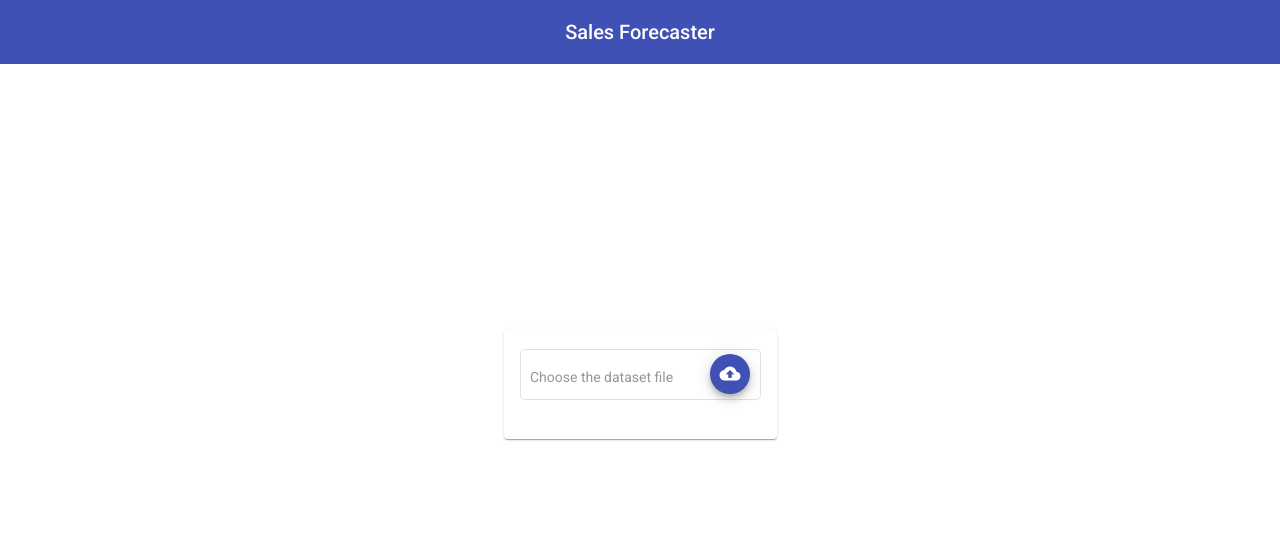
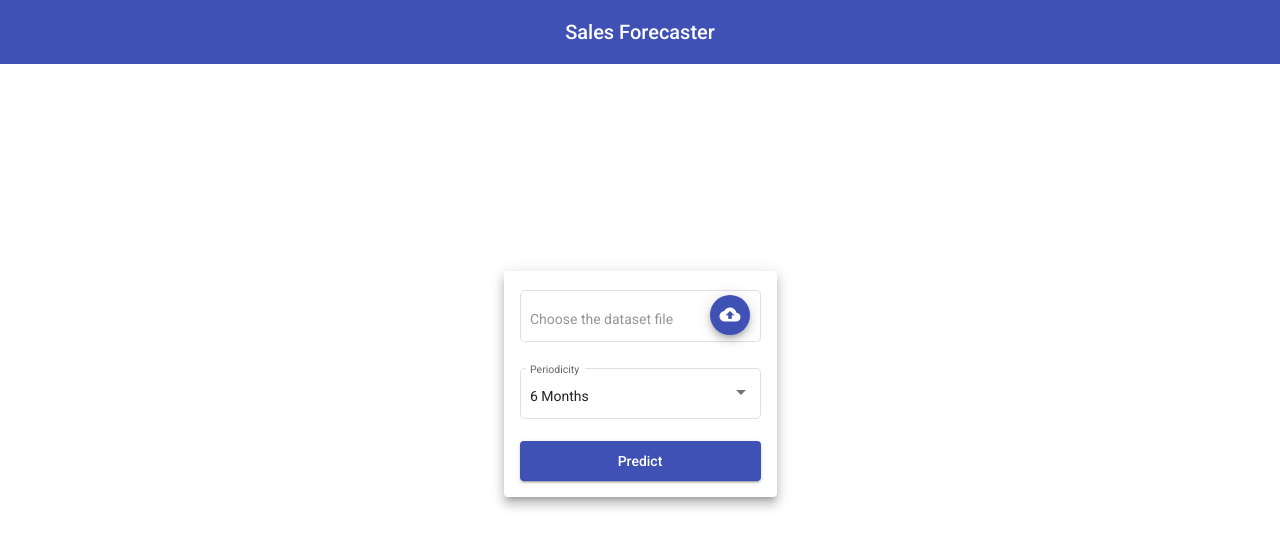
Before and after one commit to HarshathM/Sales_Forecaster, an Angular app: page /upload in a window 1280 px wide. Shown: the top 548 px of the page. Built offline with nearby package versions, Linux system fonts and the light colour scheme.

Commit message:
periodicity and predict button

```diff
--- a/src/app/app.module.ts
+++ b/src/app/app.module.ts
@@ -16,6 +16,7 @@ import {MatToolbarModule} from '@angular/material/toolbar';
 import {MatIconModule} from '@angular/material/icon';
 import {MatTooltipModule} from '@angular/material/tooltip';
 import {MatSnackBarModule} from '@angular/material/snack-bar';
+import {MatProgressSpinnerModule} from '@angular/material/progress-spinner';
 
 import { LoginComponent } from './login/login.component';
 import { PageNotFoundComponent } from './page-not-found/page-not-found.component';
@@ -45,7 +46,8 @@ import { UploadComponent } from './upload/upload.component';
     BrowserAnimationsModule,
     MatIconModule,
     MatTooltipModule,
-    MatSnackBarModule
+    MatSnackBarModule,
+    MatProgressSpinnerModule
   ],
   providers: [],
   bootstrap: [AppComponent]
--- a/src/app/login/login.component.css
+++ b/src/app/login/login.component.css
@@ -3,6 +3,11 @@
     justify-content: center;
     align-items: center;
     height:80%;
+}
+
+.card-content{
+    display: flex;
+    flex-direction: column;
 }
 .flex-center{
     display: flex;
--- a/src/app/login/login.component.html
+++ b/src/app/login/login.component.html
@@ -11,7 +11,7 @@
                 <mat-button-toggle value="sign_up" >Sign up</mat-button-toggle>
             </mat-button-toggle-group>
         </mat-card-actions>
-        <mat-card-content>
+        <mat-card-content class="card-content">
             <mat-form-field appearance="outline">
                 <mat-label>Email id</mat-label>
                 <mat-icon matPrefix>perm_identity</mat-icon>
@@ -23,7 +23,6 @@
                     Valid email id is required
                 </mat-error>
             </mat-form-field>
-            <br>
             <mat-form-field appearance="outline">
                 <mat-label >Password</mat-label>
                 <mat-icon matPrefix> vpn_key</mat-icon>
--- a/src/app/upload/upload.component.css
+++ b/src/app/upload/upload.component.css
@@ -4,8 +4,9 @@
     align-items: center;
     height:80%;
 }
-.flex-center{
+.card{
     display: flex;
+    flex-direction: column;
     justify-content: center;
 }
 .mat-card{
@@ -13,3 +14,6 @@
     box-shadow: 50px;
     font-family: 'Times New Roman', Times, serif;
 }
+::ng-deep .mat-progress-spinner circle, .mat-spinner circle {
+    stroke: white ;
+}
--- a/src/app/upload/upload.component.html
+++ b/src/app/upload/upload.component.html
@@ -1,5 +1,5 @@
 <div class="entire">
-    <mat-card>
+    <mat-card class="card mat-elevation-z8">
         <mat-form-field appearance="outline">
             <input hidden type='file' #fileclick (change)="select_file($event)" >
             <input readonly matInput value="{{this.fname}}" placeholder="Choose the dataset file" >
@@ -10,5 +10,16 @@
                 <mat-icon>backup</mat-icon>
             </button>
         </mat-form-field>
+        <mat-form-field appearance ="outline" color="primary">
+            <mat-label>Periodicity</mat-label>
+            <mat-select [(value)]="periodicity">
+                <mat-option value=1 >1 Month</mat-option>
+                <mat-option *ngFor="let period of [2,4,6,8,10,12]" value={{period}} >{{period}} Months</mat-option>
+            </mat-select>
+        </mat-form-field>
+        <button (click)="predict()" mat-raised-button color="primary" style="min-height: 40px;">
+            <span *ngIf="showbutton">Predict</span>
+            <mat-progress-spinner mode="indeterminate" *ngIf="!showbutton" diameter="21" strokeWidth="3" style="margin-left: 45%;"></mat-progress-spinner>
+        </button>
     </mat-card>
 </div>
--- a/src/app/upload/upload.component.ts
+++ b/src/app/upload/upload.component.ts
@@ -1,5 +1,6 @@
 import { Component, ElementRef, OnInit, ViewChild } from '@angular/core';
 import { MatSnackBar } from '@angular/material/snack-bar';
+import { config } from 'rxjs';
 
 @Component({
   selector: 'app-upload',
@@ -12,7 +13,8 @@ export class UploadComponent implements OnInit {
   fname ='';
   fformat='';
   formfile:any;
-
+  periodicity= '6';
+  showbutton = true;
 
   constructor(private snackbar:MatSnackBar) { }
 
@@ -49,4 +51,13 @@ export class UploadComponent implements OnInit {
     console.log(this);
   }
 
+  predict(){
+    if(this.file){
+      this.showbutton=false;
+    }
+    else{
+      this.snackbar.open("Please select a file","Okay",{duration:3000});
+    }
+  }
+
 }
```
